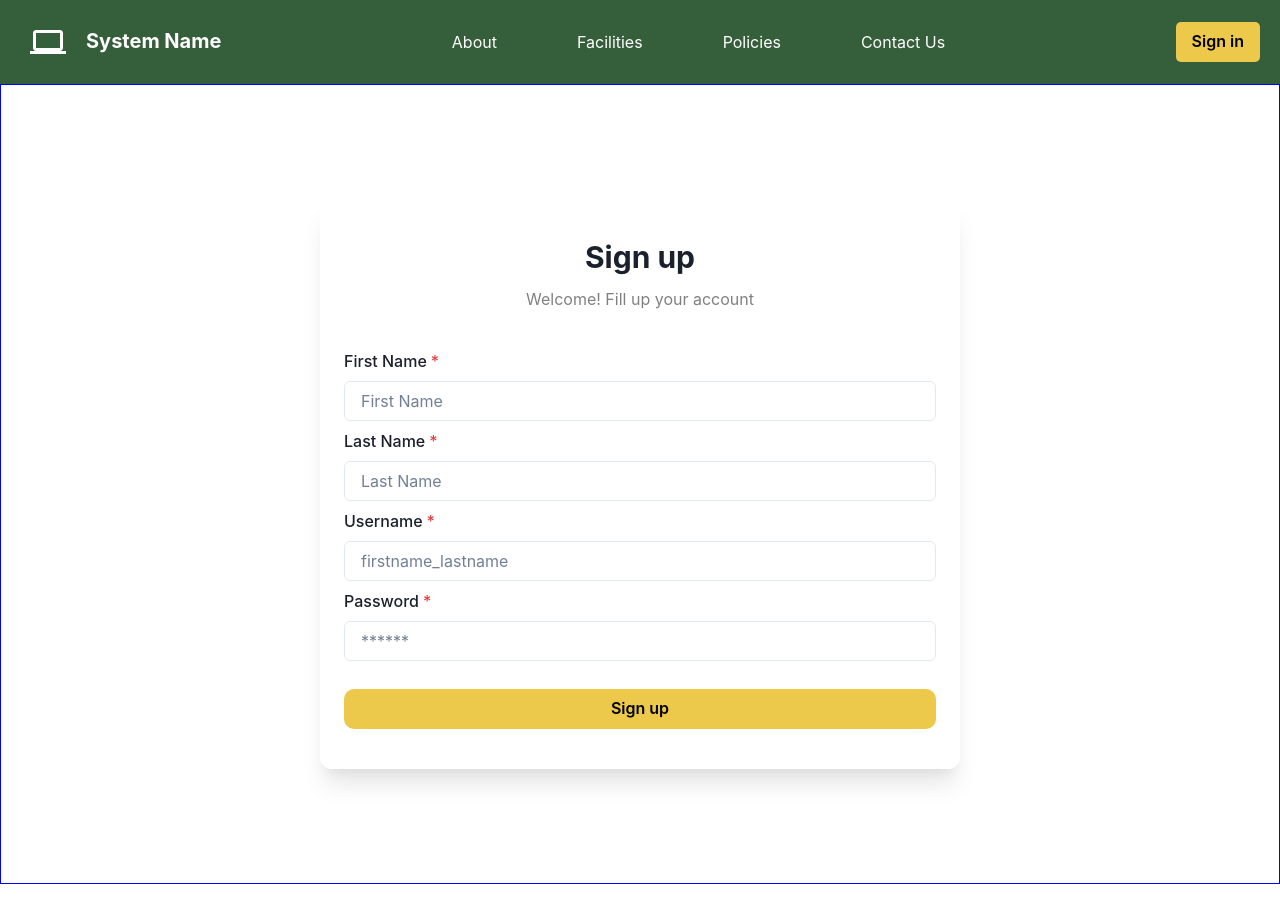
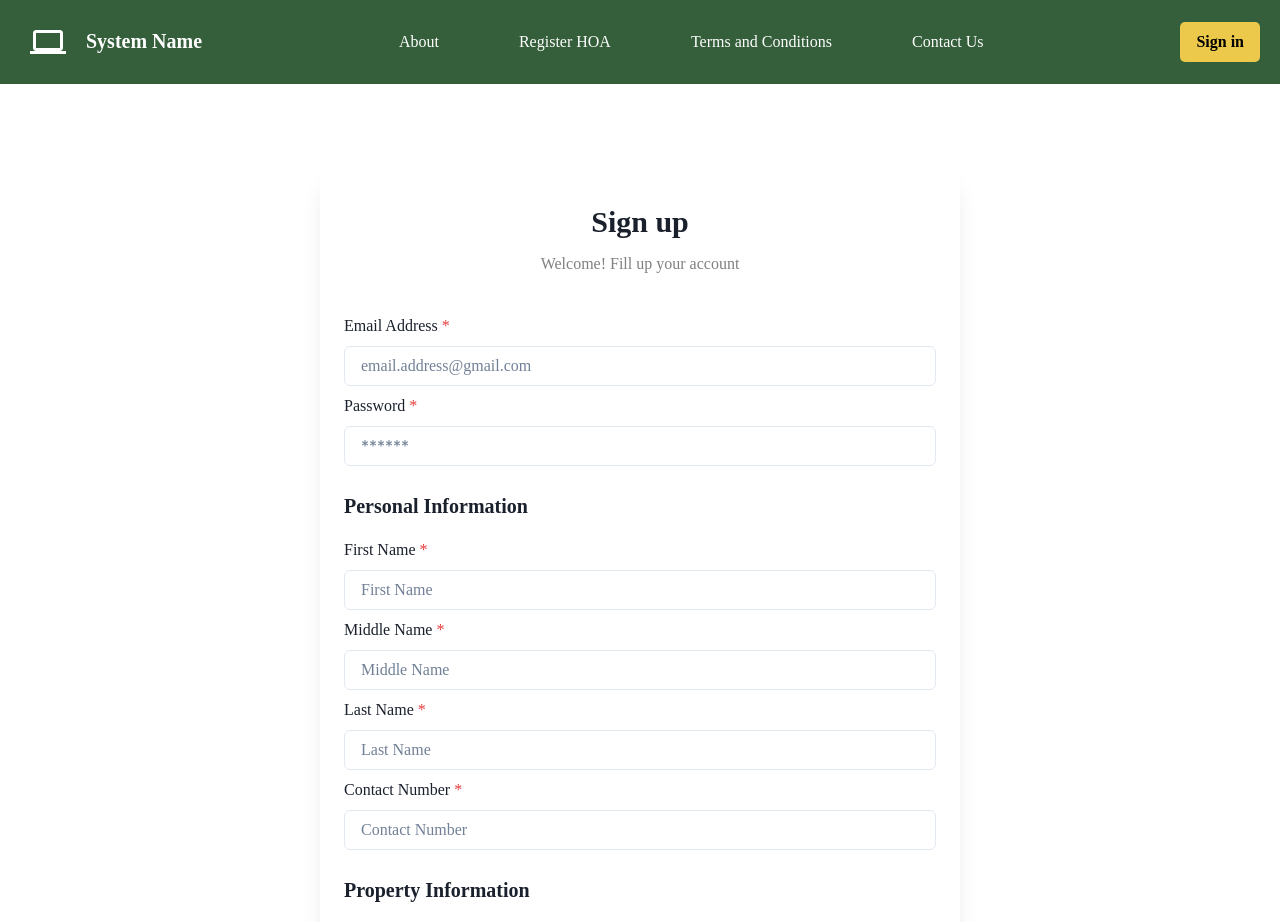
Before and after one commit to p-tolentino/hoa-mis, a React (Create React App) app in the folder my-app/: page /sign-up in a window 1280 px wide. Shown: the top 922 px of the page. Before the commit the page ends 884 px from the top, so only its background shows below. Built offline with nearby package versions, Linux system fonts and the light colour scheme.

Commit message:
updated homepage/signin/signup + added fonts

```diff
--- a/my-app/package.json
+++ b/my-app/package.json
@@ -7,6 +7,8 @@
     "@chakra-ui/react": "^2.8.2",
     "@emotion/react": "^11.11.3",
     "@emotion/styled": "^11.11.0",
+    "@fontsource-variable/cabin": "^5.0.17",
+    "@fontsource-variable/montserrat": "^5.0.17",
     "@testing-library/jest-dom": "^5.17.0",
     "@testing-library/react": "^13.4.0",
     "@testing-library/user-event": "^14.5.2",
--- a/my-app/src/components/Footer.tsx
+++ b/my-app/src/components/Footer.tsx
@@ -1,6 +1,8 @@
 import { Box, Container, Flex, Heading, Spacer, Text } from "@chakra-ui/react";
 import { Icon } from "@chakra-ui/react";
 import { EmailIcon } from "@chakra-ui/icons";
+import "@fontsource-variable/cabin";
+import "@fontsource-variable/montserrat";
 
 function Footer() {
   return (
@@ -18,11 +20,11 @@ function Footer() {
               w={{ base: "60px", md: "100px" }}
               filter="brightness(1000%)"
             /> */}
-          <Heading size="lg" color="white" fontStyle="cabin">
+          <Heading size="lg" color="white" fontFamily="cabin variable">
             LOGO
           </Heading>
           <Text
-            fontStyle="cabin"
+            fontFamily="cabin variable"
             fontSize={{ base: "8px", md: "10px" }}
             color="white"
             py="2"
@@ -41,7 +43,7 @@ function Footer() {
           <Flex
             direction="column"
             color="white"
-            fontStyle="cabin"
+            fontFamily="cabin variable"
             fontWeight="normal"
             fontSize={{ base: "10px", md: "10px" }}
             py={{ base: "8px" }}
@@ -52,11 +54,11 @@ function Footer() {
             <Text as="a" rel="noopener" href="/">
               ABOUT US
             </Text>
-            <Text as="a" rel="noopener" href="/#facilities">
-              FACILITIES
+            <Text as="a" rel="noopener" href="/#registerHOA">
+              REGISTER HOA
             </Text>
             <Text as="a" rel="noopener" href="/#policies">
-              POLICIES
+              TERMS AND CONDITIONS
             </Text>
             <Text as="a" rel="noopener" href="/#contactUs">
               CONTACT US
@@ -64,7 +66,7 @@ function Footer() {
           </Flex>
           <Flex
             color="white"
-            fontStyle="cabin"
+            fontFamily="cabin variable"
             fontWeight="normal"
             fontSize={{ base: "10px", md: "10px" }}
             direction="column"
@@ -73,7 +75,7 @@ function Footer() {
           >
             <Text
               py="5px"
-              fontSize={{ base: "11px", md: "10px" }}
+              fontSize={{ base: "10px", md: "10px" }}
               fontWeight="bold"
             >
               CONTACT INFO
--- a/my-app/src/components/Navbar.tsx
+++ b/my-app/src/components/Navbar.tsx
@@ -1,4 +1,6 @@
 import { useState } from "react";
+import "@fontsource-variable/cabin";
+import "@fontsource-variable/montserrat";
 import { MdComputer as Logo } from "react-icons/md";
 import {
   Link,
@@ -40,7 +42,12 @@ function Navbar() {
         </Heading>
         <Box ml="20px">
           <Heading paddingTop="5px" size="md">
-            <Text as="a" rel="noopener" href="/">
+            <Text
+              as="a"
+              rel="noopener"
+              href="/"
+              fontFamily="montserrat variable"
+            >
               System Name
             </Text>
           </Heading>
@@ -52,6 +59,7 @@ function Navbar() {
           href="/"
           _hover={{ color: "#E9C850" }}
           padding="10px"
+          fontFamily="cabin variable"
           px="20px"
           onClick={() => handleLinkClick("about us")}
           color={
@@ -61,32 +69,35 @@ function Navbar() {
           About
         </Link>
         <Link
-          href="/#facilities"
+          href="/#registerHOA"
           _hover={{ color: "#E9C850" }}
           padding="10px"
+          fontFamily="cabin variable"
           px="20px"
           onClick={() => handleLinkClick("facilities")}
           color={
             clickedLinkId === "facilities" ? colors.selected : colors.unselected
           }
         >
-          Facilities
+          Register HOA
         </Link>
         <Link
           _hover={{ color: "#E9C850" }}
           padding="10px"
+          fontFamily="cabin variable"
           px="20px"
           onClick={() => handleLinkClick("policies")}
           color={
             clickedLinkId === "policies" ? colors.selected : colors.unselected
           }
         >
-          Policies
+          Terms and Conditions
         </Link>
         <Link
           href="/#contactUs"
           _hover={{ color: "#E9C850" }}
           padding="10px"
+          fontFamily="cabin variable"
           px="20px"
           onClick={() => handleLinkClick("contact us")}
           color={
--- a/my-app/src/components/SignInButton.tsx
+++ b/my-app/src/components/SignInButton.tsx
@@ -1,28 +1,30 @@
-import { Button } from '@chakra-ui/react'
-import { useState } from 'react'
-import { NavLink } from 'react-router-dom'
+import { Button } from "@chakra-ui/react";
+import { useState } from "react";
+import { NavLink } from "react-router-dom";
 
-function SignInButton () {
-  const [isButtonClicked, setButtonClicked] = useState(false)
+function SignInButton() {
+  const [isButtonClicked, setButtonClicked] = useState(false);
 
   const handleClick = () => {
     if (!isButtonClicked) {
-      setButtonClicked(true)
+      setButtonClicked(true);
     }
-  }
+  };
 
   return (
     <Button
       as={NavLink}
-      to={'sign-in'}
-      colorScheme='yellow'
-      borderRadius='5'
+      to={"sign-in"}
+      colorScheme="yellow"
+      fontFamily="cabin variable"
+      fontWeight={{ base: "650", md: "800" }}
+      borderRadius="5"
       onClick={handleClick}
       disabled={isButtonClicked}
     >
       Sign in
     </Button>
-  )
+  );
 }
 
-export default SignInButton
+export default SignInButton;
--- a/my-app/src/layouts/HomepageLayout.tsx
+++ b/my-app/src/layouts/HomepageLayout.tsx
@@ -1,7 +1,8 @@
 import { Box } from "@chakra-ui/react";
 import NAVBAR from "../components/Navbar";
 import ABOUT from "../pages/About";
-import FACILITIES from "../pages/Facilities";
+// import FACILITIES from "../pages/Facilities";
+import REGISTERHOA from "../pages/RegisterHOA";
 // import POLICIES from "../pages/policies";
 import CONTACT_US from "../pages/ContactUs";
 import FOOTER from "../components/Footer";
@@ -10,7 +11,7 @@ const HomepageLayout = () => (
   <Box className="App" pos={"sticky"} w="100%" top={0}>
     <NAVBAR />
     <ABOUT />
-    <FACILITIES />
+    <REGISTERHOA />
     <CONTACT_US />
     <FOOTER />
   </Box>
--- a/my-app/src/pages/Facilities.tsx
+++ /dev/null
@@ -1,86 +0,0 @@
-import {
-  Flex,
-  Text,
-  Heading,
-  Stack,
-  Card,
-  CardBody,
-  Image,
-  Divider,
-  Box,
-  Spacer,
-} from "@chakra-ui/react";
-
-function Facilities() {
-  return (
-    <Box id="facilities" m={"3rem"}>
-      <Heading size="lg" mb="1rem">
-        Facilities
-      </Heading>
-      <Flex>
-        <Card maxW="md" pos={"static"}>
-          <CardBody>
-            <Image
-              src="https://houseforall.files.wordpress.com/2011/10/clubhouse.jpg"
-              alt="Clubhouse"
-              borderRadius="lg"
-            />
-            <Stack mt="6" spacing="3">
-              <Heading size="md">Clubhouse</Heading>
-              <Divider />
-              <Text>
-                Welcome to the charming Clubhouse nestled within the heart of
-                our inviting subdivision. A beacon of community spirit and
-                leisure, this meticulously designed facility offers residents a
-                versatile space for socializing, recreation, and shared
-                experiences.
-              </Text>
-            </Stack>
-          </CardBody>
-        </Card>
-        <Spacer />
-        <Card maxW="md" pos={"static"}>
-          <CardBody>
-            <Image
-              src="  https://images.unsplash.com/photo-1575429198097-0414ec08e8cd?q=80&w=1170&auto=format&fit=crop&ixlib=rb-4.0.3&ixid=M3wxMjA3fDB8MHxwaG90by1wYWdlfHx8fGVufDB8fHx8fA%3D%3D"
-              alt="Swimming Pool"
-              borderRadius="lg"
-            />
-            <Stack mt="6" spacing="3">
-              <Heading size="md">Swimming Pool</Heading>
-              <Divider />
-              <Text>
-                Our pristine swimming pool, nestled amid lush greenery and a
-                backdrop of modern architecture, our community swimming pool is
-                a haven for residents seeking relaxation, exercise, and social
-                connections.
-              </Text>
-            </Stack>
-          </CardBody>
-        </Card>
-        <Spacer />
-        <Card maxW="md" pos={"static"}>
-          <CardBody>
-            <Image
-              src="https://images.unsplash.com/photo-1494199505258-5f95387f933c?q=80&w=1173&auto=format&fit=crop&ixlib=rb-4.0.3&ixid=M3wxMjA3fDB8MHxwaG90by1wYWdlfHx8fGVufDB8fHx8fA%3D%3D"
-              alt="Basketball Court"
-              borderRadius="lg"
-            />
-            <Stack mt="6" spacing="3">
-              <Heading size="md">Basketball Court</Heading>
-              <Divider />
-              <Text>
-                The meticulously designed basketball court nestled within our
-                vibrant subdivision. This outdoor haven is more than just a
-                place to shoot hoops; it's a focal point where residents come
-                together to engage in friendly competition, build camaraderie,
-                and foster a sense of community spirit.
-              </Text>
-            </Stack>
-          </CardBody>
-        </Card>
-      </Flex>
-    </Box>
-  );
-}
-export default Facilities;
--- a/my-app/src/pages/SignIn.tsx
+++ b/my-app/src/pages/SignIn.tsx
@@ -32,10 +32,20 @@ function SignIn() {
               bg="white"
             >
               <Box mb="10px">
-                <Heading size="lg" textAlign="left">
+                <Heading
+                  size="lg"
+                  textAlign="left"
+                  fontFamily="montserrat variable"
+                >
                   Sign in
                 </Heading>
-                <Text size="sm" textAlign="left" color="gray" mb="5">
+                <Text
+                  size="sm"
+                  fontFamily="cabin variable"
+                  textAlign="left"
+                  color="gray"
+                  mb="5"
+                >
                   Welcome Back! Sign in using Google
                 </Text>
               </Box>
@@ -49,30 +59,58 @@ function SignIn() {
                     style={{ width: "30px" }}
                   />
                 }
+                fontFamily="cabin variable"
               >
                 Google
               </Button>
-              <Text size="sm" textAlign="center" color="gray" mt="5" mb="5">
-                or Sign in using your Username
+              <Text
+                size="sm"
+                fontFamily="cabin variable"
+                textAlign="center"
+                color="gray"
+                mt="5"
+                mb="5"
+              >
+                or Sign in using Email Address
               </Text>
               <FormControl id="username">
-                <FormLabel>Username</FormLabel>
-                <Input placeholder="firstname_lastname" type="string" />
+                <FormLabel fontFamily="cabin variable">Email Address</FormLabel>
+                <Input
+                  fontFamily="cabin variable"
+                  placeholder="email.address@gmail.com"
+                  type="string"
+                />
               </FormControl>
               <FormControl id="password">
-                <FormLabel>Password</FormLabel>
+                <FormLabel fontFamily="cabin variable">Password</FormLabel>
                 <Input placeholder="******" type="password" />
               </FormControl>
               <HStack alignSelf="center">
-                <Text fontSize="14px" textAlign="center" color="gray">
+                <Text
+                  fontSize="14px"
+                  fontFamily="cabin variable"
+                  textAlign="center"
+                  color="gray"
+                >
                   Don't have an account yet?
                 </Text>
-                <Link href="sign-up" fontSize="14px" color="blue">
+                <Link
+                  href="sign-up"
+                  fontFamily="cabin variable"
+                  fontSize="14px"
+                  color="blue"
+                >
                   Sign up
                 </Link>
               </HStack>
               <Stack spacing={2} mt="20px">
-                <Button type="submit" colorScheme="yellow" borderRadius="10">
+                <Button
+                  type="submit"
+                  colorScheme="yellow"
+                  borderRadius="10"
+                  fontFamily="cabin variable"
+                  fontWeight="800"
+                >
                   Sign in
                 </Button>
               </Stack>
--- a/my-app/src/pages/SignUp.tsx
+++ b/my-app/src/pages/SignUp.tsx
@@ -9,6 +9,7 @@ import {
   Button,
   Heading,
   Text,
+  Select,
 } from "@chakra-ui/react";
 
 function SignUp() {
@@ -16,11 +17,12 @@ function SignUp() {
     <Box>
       <NAVBAR />
       <Flex
-        w="100vw"
-        h="100vh"
+        w="100%"
+        h="100%"
         justify="center"
         alignItems="center"
-        border="1px blue solid"
+        mt="20"
+        mb="20"
       >
         <Stack
           w="full"
@@ -32,31 +34,117 @@ function SignUp() {
           bg="white"
         >
           <Box mb="10px">
-            <Heading size="lg" textAlign="center" mb="3">
+            <Heading
+              size="lg"
+              fontFamily="montserrat variable"
+              textAlign="center"
+              mb="3"
+            >
               Sign up
             </Heading>
-            <Text size="sm" textAlign="center" color="gray" mb="5">
+            <Text
+              size="sm"
+              fontFamily="cabin variable"
+              textAlign="center"
+              color="gray"
+              mb="5"
+            >
               Welcome! Fill up your account
             </Text>
           </Box>
-          <FormControl id="firstname" isRequired>
-            <FormLabel>First Name</FormLabel>
-            <Input placeholder="First Name" type="string" />
+          <FormControl id="username" isRequired pos={"static"}>
+            <FormLabel fontFamily="cabin variable">Email Address</FormLabel>
+            <Input
+              pos={"static"}
+              fontFamily="cabin variable"
+              placeholder="email.address@gmail.com"
+              type="string"
+            />
           </FormControl>
-          <FormControl id="lastname" isRequired>
-            <FormLabel>Last Name</FormLabel>
-            <Input placeholder="Last Name" type="string" />
+          <FormControl id="password" isRequired pos={"static"}>
+            <FormLabel fontFamily="cabin variable">Password</FormLabel>
+            <Input pos={"static"} placeholder="******" type="password" />
           </FormControl>
-          <FormControl id="username" isRequired>
-            <FormLabel>Username</FormLabel>
-            <Input placeholder="firstname_lastname" type="string" />
+          <Heading
+            size="md"
+            fontFamily="montserrat variable"
+            textAlign="left"
+            mb="3"
+            mt="5"
+          >
+            Personal Information
+          </Heading>
+          <FormControl id="firstname" isRequired pos={"static"}>
+            <FormLabel fontFamily="cabin variable">First Name</FormLabel>
+            <Input
+              pos={"static"}
+              fontFamily="cabin variable"
+              placeholder="First Name"
+              type="string"
+            />
           </FormControl>
-          <FormControl id="password" isRequired>
-            <FormLabel>Password</FormLabel>
-            <Input placeholder="******" type="password" />
+          <FormControl id="middlename" isRequired pos={"static"}>
+            <FormLabel fontFamily="cabin variable">Middle Name</FormLabel>
+            <Input
+              pos={"static"}
+              fontFamily="cabin variable"
+              placeholder="Middle Name"
+              type="string"
+            />
           </FormControl>
+          <FormControl id="lastname" isRequired pos={"static"}>
+            <FormLabel fontFamily="cabin variable">Last Name</FormLabel>
+            <Input
+              pos={"static"}
+              fontFamily="cabin variable"
+              placeholder="Last Name"
+              type="string"
+            />
+          </FormControl>
+          <FormControl id="contactnumber" isRequired pos={"static"}>
+            <FormLabel fontFamily="cabin variable">Contact Number</FormLabel>
+            <Input
+              pos={"static"}
+              fontFamily="cabin variable"
+              placeholder="Contact Number"
+              type="int"
+            />
+          </FormControl>
+          <Heading
+            size="md"
+            fontFamily="montserrat variable"
+            textAlign="left"
+            mb="3"
+            mt="5"
+          >
+            Property Information
+          </Heading>
+          <Select
+            fontFamily="cabin variable"
+            placeholder="Lot number"
+            color="gray"
+          >
+            <option value="option1">Option 1</option>
+            <option value="option2">Option 2</option>
+            <option value="option3">Option 3</option>
+          </Select>
+          <Select
+            fontFamily="cabin variable"
+            placeholder="Street Name"
+            color="gray"
+          >
+            <option value="option1">Option 1</option>
+            <option value="option2">Option 2</option>
+            <option value="option3">Option 3</option>
+          </Select>
           <Stack spacing={2} mt="20px">
-            <Button type="submit" colorScheme="yellow" borderRadius="10">
+            <Button
+              type="submit"
+              colorScheme="yellow"
+              borderRadius="10"
+              fontFamily="cabin variable"
+              fontWeight="800"
+            >
               Sign up
             </Button>
           </Stack>
```
Also changed, not shown: my-app/src/pages/ContactUs.tsx (+21 -16 lines), my-app/src/pages/RegisterHOA.tsx (added, +47 -0 lines), 1 other file (tests, documents, lock files or other folders).
